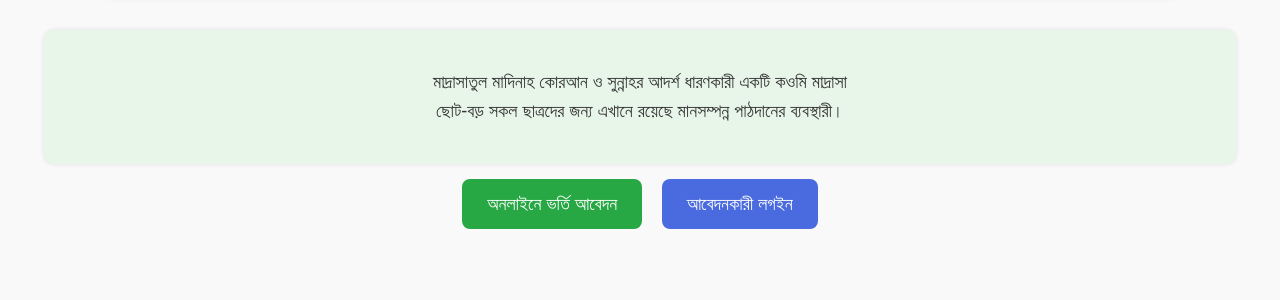
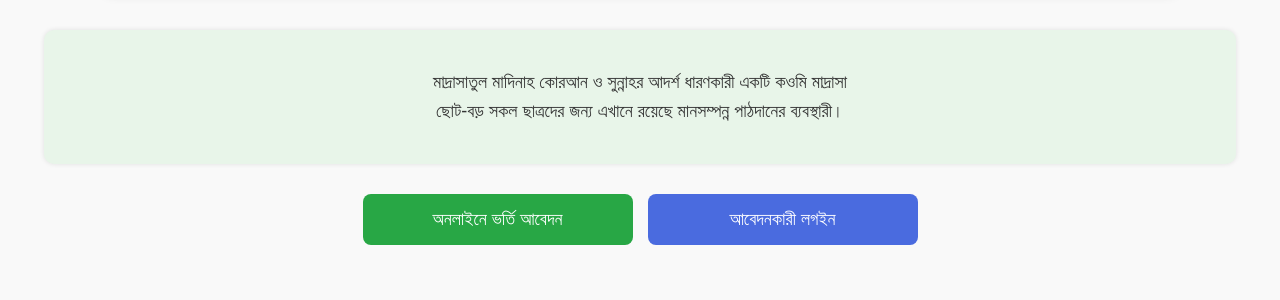
Before and after one commit to sani1415/a, a Flask app: page / in a window 1280 px wide. Shown: the part 292-592 px from the top of the page. Run offline with Flask 3, Linux system fonts and the light colour scheme.

Commit message:
Add style.css

```diff
--- a/static/style.css
+++ b/static/style.css
@@ -40,21 +40,42 @@ body {
 }
 
 .button-section {
+  display: flex;
+  flex-wrap: wrap;
+  justify-content: center;
+  gap: 15px;
   margin: 30px;
+}
+
+.apply-button,
+.login-button {
+  flex: 1 1 220px;
+  max-width: 220px;
+  text-align: center;
+  padding: 15px 25px;
+  font-size: 18px;
+  text-decoration: none;
+  border-radius: 8px;
+  transition: 0.3s;
+  display: inline-block;
 }
 
 .apply-button {
   background-color: #28a745;
   color: white;
-  padding: 15px 25px;
-  font-size: 18px;
-  text-decoration: none;
-  border-radius: 8px;
-  transition: 0.3s;
 }
 
 .apply-button:hover {
   background-color: #218838;
+}
+
+.login-button {
+  background-color: #4a6bdf;
+  color: white;
+}
+
+.login-button:hover {
+  background-color: #3a56b9;
 }
 
 .form-container {
@@ -98,18 +119,3 @@ form button {
 form button:hover {
   background-color: #218838;
 }
-
-.login-button {
-  background-color: #4a6bdf;
-  color: white;
-  padding: 15px 25px;
-  font-size: 18px;
-  text-decoration: none;
-  border-radius: 8px;
-  transition: 0.3s;
-  margin-left: 15px;
-}
-
-.login-button:hover {
-  background-color: #3a56b9;
-}
```
